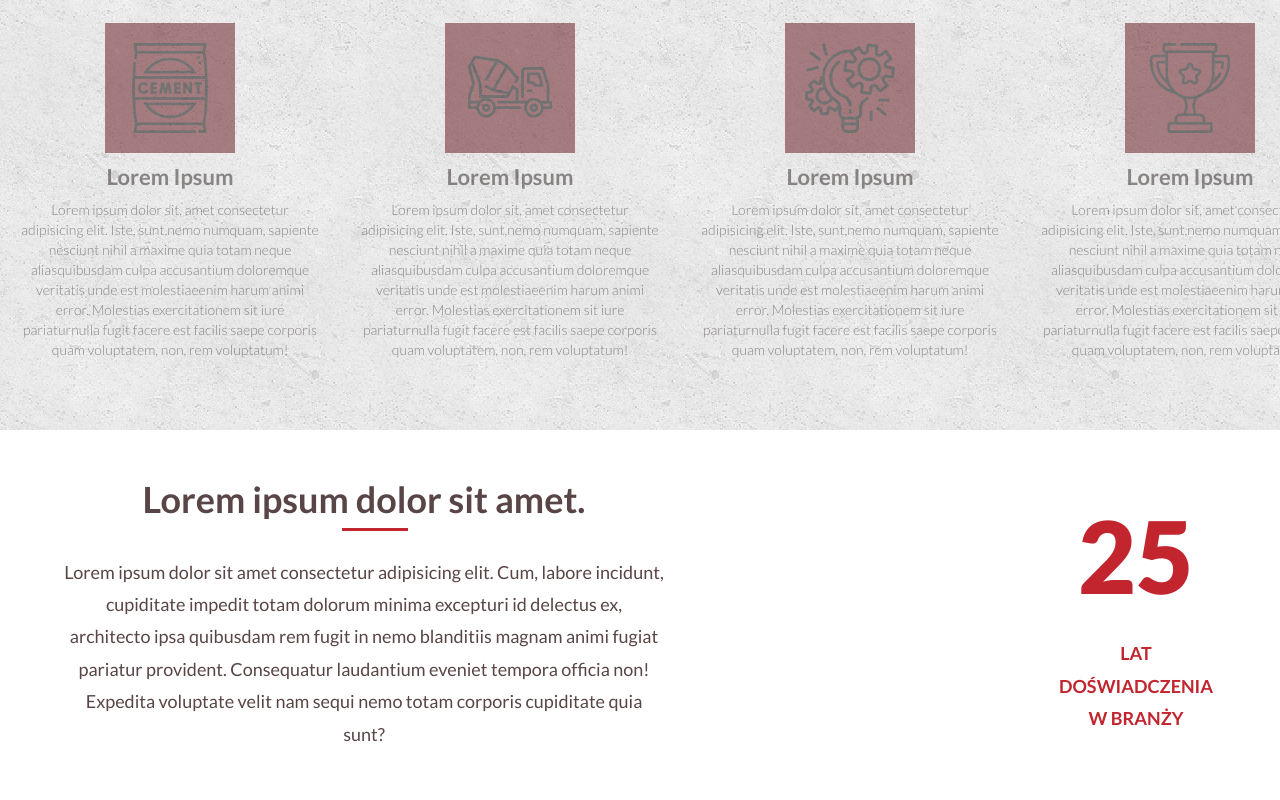
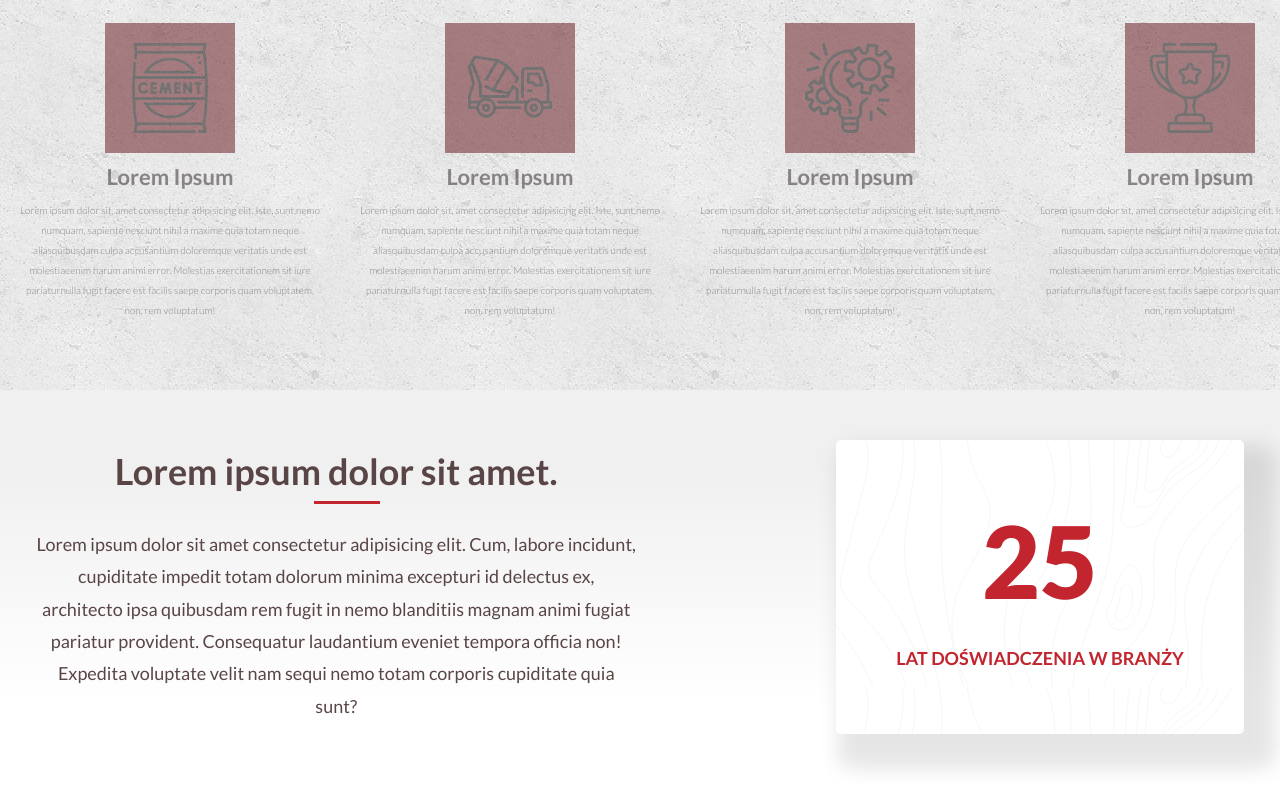
Before and after one commit to AdamAngg/beton-mochy, a Next.js app: page / in a window 1280 px wide. Shown: the part 883-1683 px from the top of the page. Built offline with nearby package versions, Linux system fonts and the light colour scheme.

Commit message:
style: new navbar hover

```diff
--- a/src/components/UI/navbar/navbar.module.css
+++ b/src/components/UI/navbar/navbar.module.css
@@ -54,7 +54,7 @@
   left: 0;
 }
 .btn_wrapper:hover .btn {
-  color: red;
+  color: var(--color-complementary);
   cursor: pointer;
 }
 .btn_wrapper:hover::after,
@@ -82,3 +82,6 @@
 .btn_wrapper:hover .btn::before {
   height: 100%;
 }
+.btn_wrapper:hover {
+  background-color: #00000072;
+}
--- a/src/components/content/home/about/about.module.css
+++ b/src/components/content/home/about/about.module.css
@@ -2,7 +2,8 @@
   display: flex;
   flex-direction: row;
   margin: 5rem 0 5rem;
-  justify-content: space-between;
+  justify-content: space-around;
+  gap: 20rem;
   align-items: center;
 }
 .about {
@@ -36,7 +37,11 @@
   display: flex;
   flex-direction: column;
   gap: 2.2rem;
-  width: 16rem;
+  padding: 6rem;
+  box-shadow: 17px 20px 20px 15px rgba(0, 0, 0, 0.1);
+  background-color: #fff;
+  border-radius: 5px;
+  background-image: url(../../../../../public/assets/img/about/bg-about.png);
 }
 .years {
   font-size: 10rem;
--- a/src/components/content/home/home.jsx
+++ b/src/components/content/home/home.jsx
@@ -19,7 +19,7 @@ const HomeComponents = [
   {
     component: <About />,
     styleName: "about",
-    witdh: true,
+    witdh: false,
     id: "about",
   },
 ];
--- a/src/components/content/home/home.module.css
+++ b/src/components/content/home/home.module.css
@@ -19,3 +19,8 @@
   padding-bottom: 4rem;
   gap: 4.2rem;
 }
+.about {
+  display: flex;
+  justify-content: center;
+  background-image: var(--bg-tertiary);
+}
--- a/src/styles/variables.css
+++ b/src/styles/variables.css
@@ -10,6 +10,7 @@
   /* Bg color */
   --bg-primary: #fff;
   --bg-secondary: #F0F0F0;
+  --bg-tertiary: linear-gradient(180deg,#F0F0F0 20%,#fff 80%);
 
 
   /* Buttons colors */
@@ -30,6 +31,7 @@
 
  /* Box shadows */
   --boxshadow-primary:box-shadow: 0 2rem 6rem 0.5rem rgba(14, 12, 12, 0.375);
+  --boxshadow-secondary:box-shadow
 
  /*Font Size */
  --fontSize-minimal:1.4rem;
```
Also changed, not shown: public/assets/img/about/bg-about.png (added).
